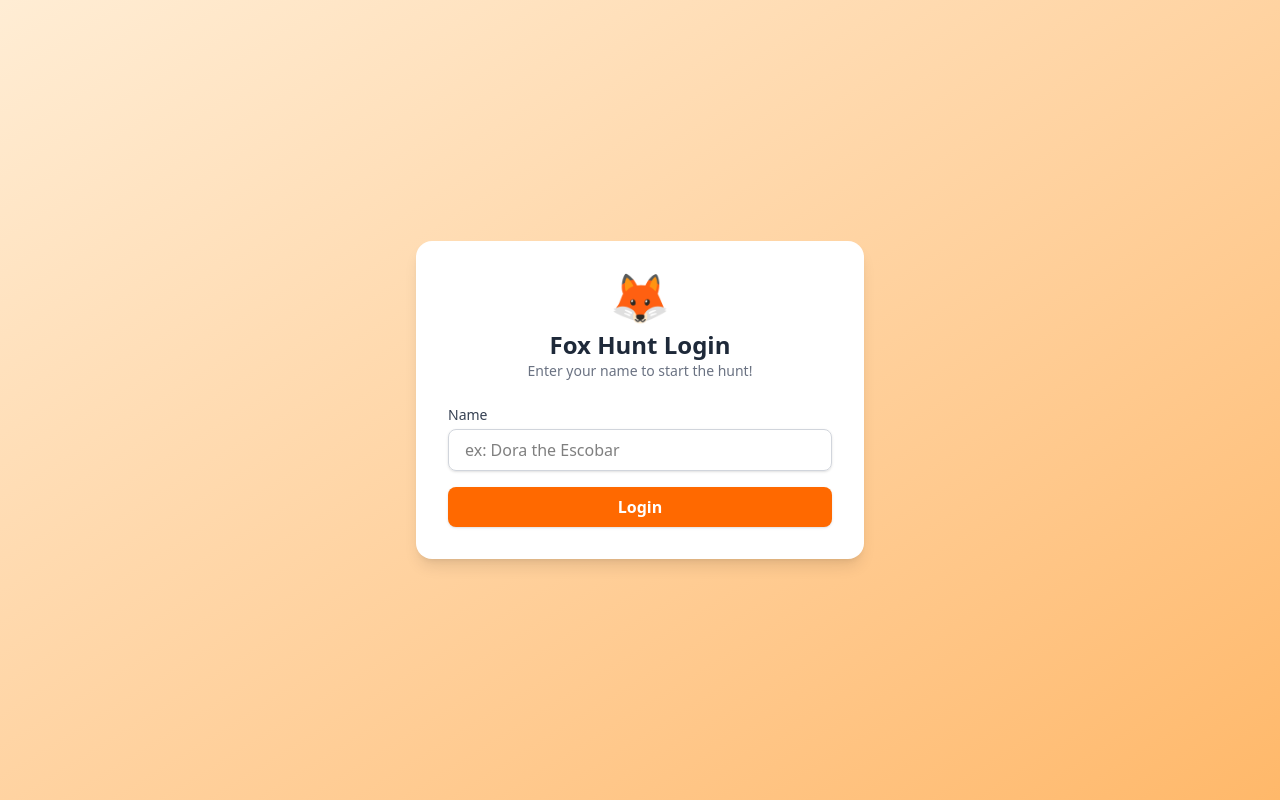
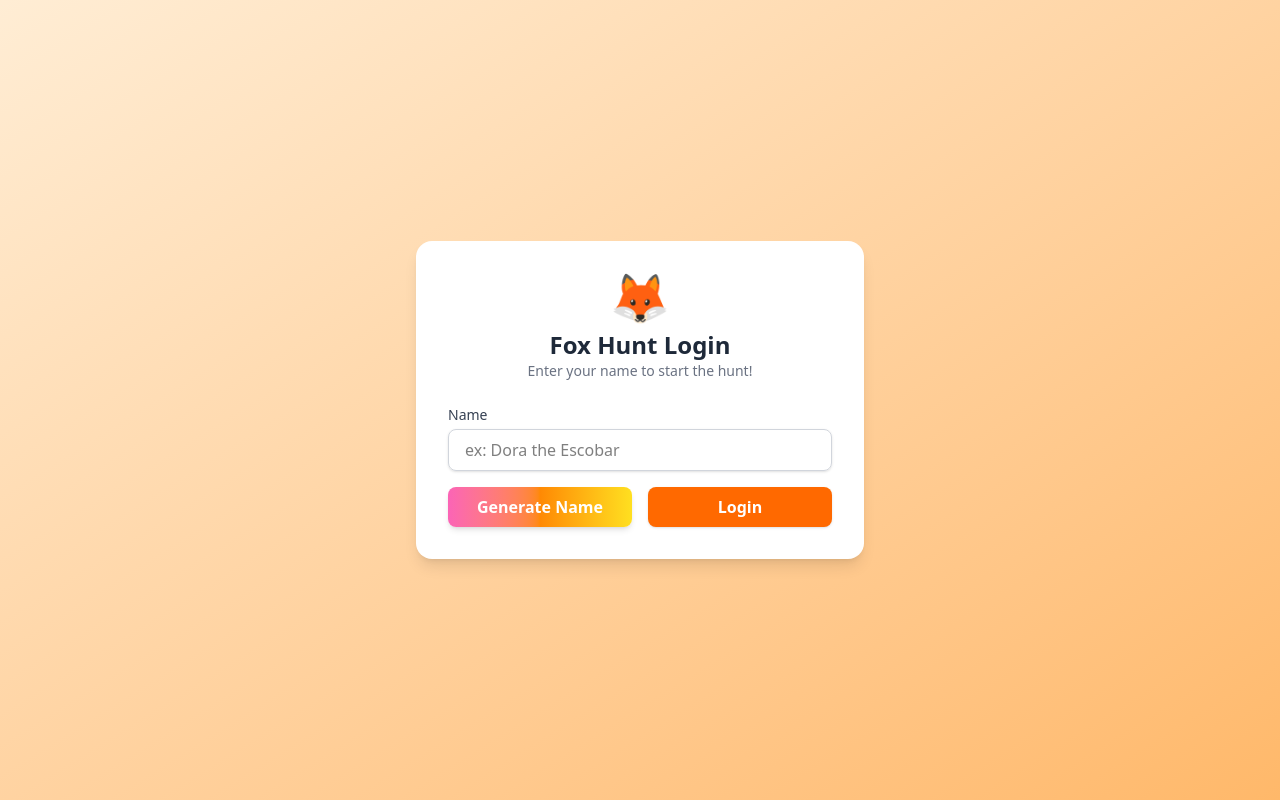
Before and after one commit to hck81-marugame/fox-hunt-client, a React (Vite) app in the folder client/: page /login in a window 1280 px wide. Built offline with nearby package versions, Linux system fonts and the light colour scheme.

Commit message:
feat: add name generation functionality to LoginPage

```diff
--- a/client/src/pages/LoginPage.jsx
+++ b/client/src/pages/LoginPage.jsx
@@ -1,7 +1,7 @@
 import { useState } from "react";
 import { useNavigate } from "react-router";
 import Swal from "sweetalert2";
-
+import axios from "axios";
 export default function LoginPage() {
   const [name, setName] = useState("");
   const navigate = useNavigate();
@@ -24,6 +24,11 @@ export default function LoginPage() {
     }
     localStorage.setItem("name", name.trim());
     navigate("/");
+  }
+
+  async function handleGenerateName() {
+    const response = await axios.get("http://localhost:3000/generate-name");
+    setName(response.data);
   }
 
   return (
@@ -55,12 +60,22 @@ export default function LoginPage() {
               onChange={(e) => setName(e.target.value)}
             />
           </div>
-          <button
-            type="submit"
-            className="w-full bg-orange-500 hover:bg-orange-600 text-white font-semibold py-2 px-4 rounded-lg shadow transition duration-300"
-          >
-            Login
-          </button>
+          <div className="flex gap-4">
+            <button
+              type="button"
+              onClick={handleGenerateName}
+              className="w-50 flex-auto bg-gradient-to-r from-pink-400 via-orange-400 to-yellow-300 hover:from-pink-500 hover:via-orange-500 hover:to-yellow-400 text-white font-semibold py-2 px-4 rounded-lg shadow-md transition duration-300"
+            >
+              Generate Name
+            </button>
+
+            <button
+              type="submit"
+              className="w-50 flex-auto bg-orange-500 hover:bg-orange-600 text-white font-semibold py-2 px-4 rounded-lg shadow transition duration-300"
+            >
+              Login
+            </button>
+          </div>
         </form>
       </div>
     </div>
```
